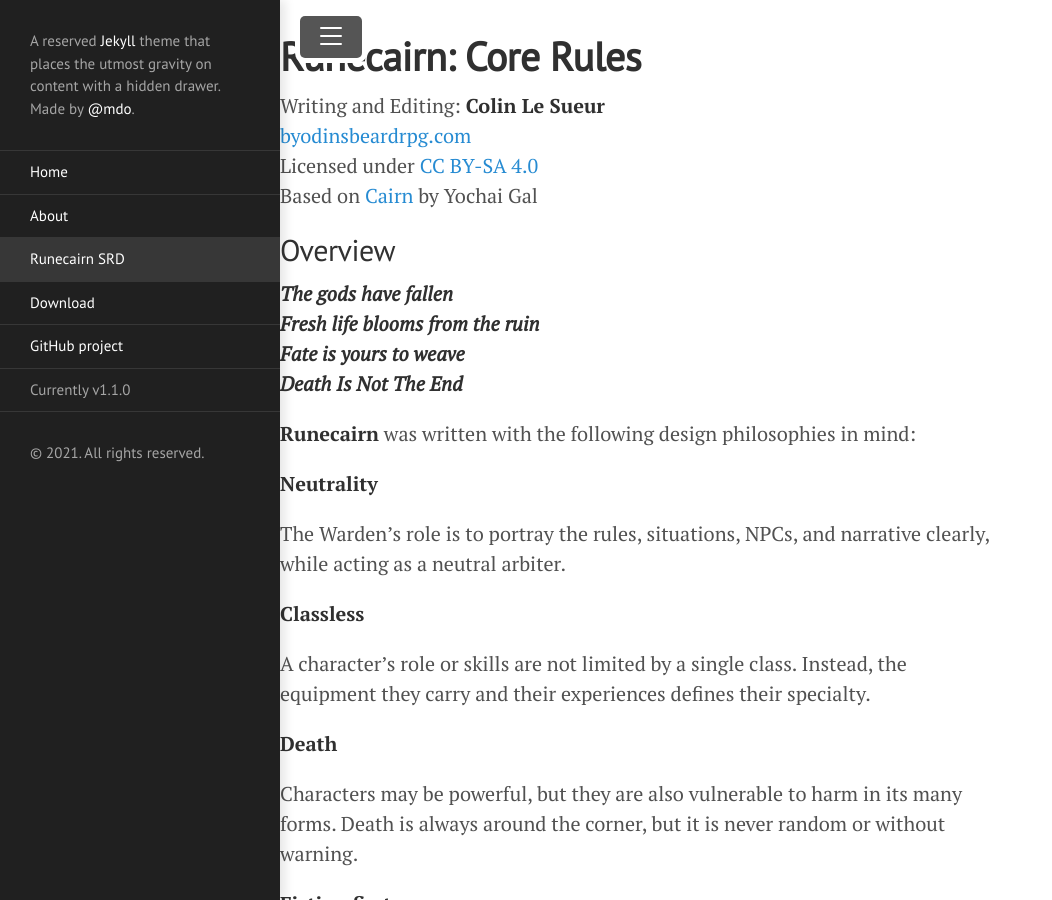
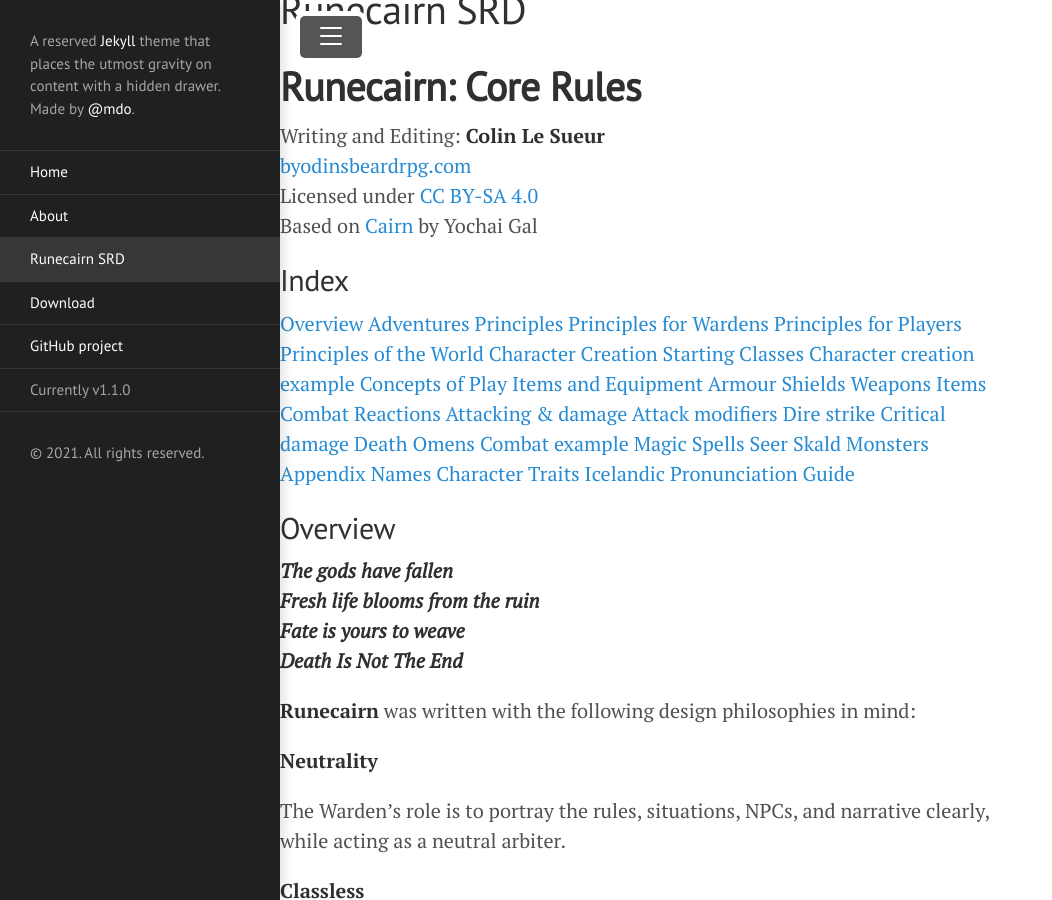
Before and after one commit to byodinsbeardrpg/byodinsbeardrpg.github.io, a Jekyll site: the page built from runecairn.md, in a window 1280 px wide and 900 px high, scrolled down 1349 px. Shown: the whole window, without its empty margins (0-1052 px from the left). Built offline with Jekyll 4.4.1, drawn with Linux system fonts in a browser that asks for light colours.

Commit message:
Update runecairn.md

```diff
--- a/runecairn.md
+++ b/runecairn.md
@@ -8,6 +8,41 @@
 [byodinsbeardrpg.com](byodinsbeardrpg.com)<br>
 Licensed under [CC BY-SA 4.0](https://creativecommons.org/licenses/by-sa/4.0/)<br>
 Based on [Cairn](https://cairnrpg.com/) by Yochai Gal<br>
+
+## Index
+[Overview](#overview)
+[Adventures](#adventures)
+[Principles](#principles)
+[Principles for Wardens](#principles-for-wardens)
+[Principles for Players](#principles-for-players)
+[Principles of the World](#principles-of-the-world)
+[Character Creation](#character-creation)
+[Starting Classes](#starting-classes)
+[Character creation example](#character-creation-example)
+[Concepts of Play](#concepts-of-play)
+[Items and Equipment](#items-and-equipment)
+[Armour](#armour)
+[Shields](#shields)
+[Weapons](#weapons)
+[Items](#items)
+[Combat](#combat)
+[Reactions](#reactions)
+[Attacking & damage](#attacking-&-damage)
+[Attack modifiers](#attack-modifiers)
+[Dire strike](#dire-strike)
+[Critical damage](#critical-damage)
+[Death](#death)
+[Omens](#omens)
+[Combat example](#combat-example)
+[Magic](#magic)
+[Spells](#spells)
+[Seer](#seer)
+[Skald](#skald)
+[Monsters](#monsters)
+[Appendix](#appendix)
+[Names](#names)
+[Character Traits](#character-traits)
+[Icelandic Pronunciation Guide](#icelandic-pronunciation-guide)
 
 ## Overview
 
```
